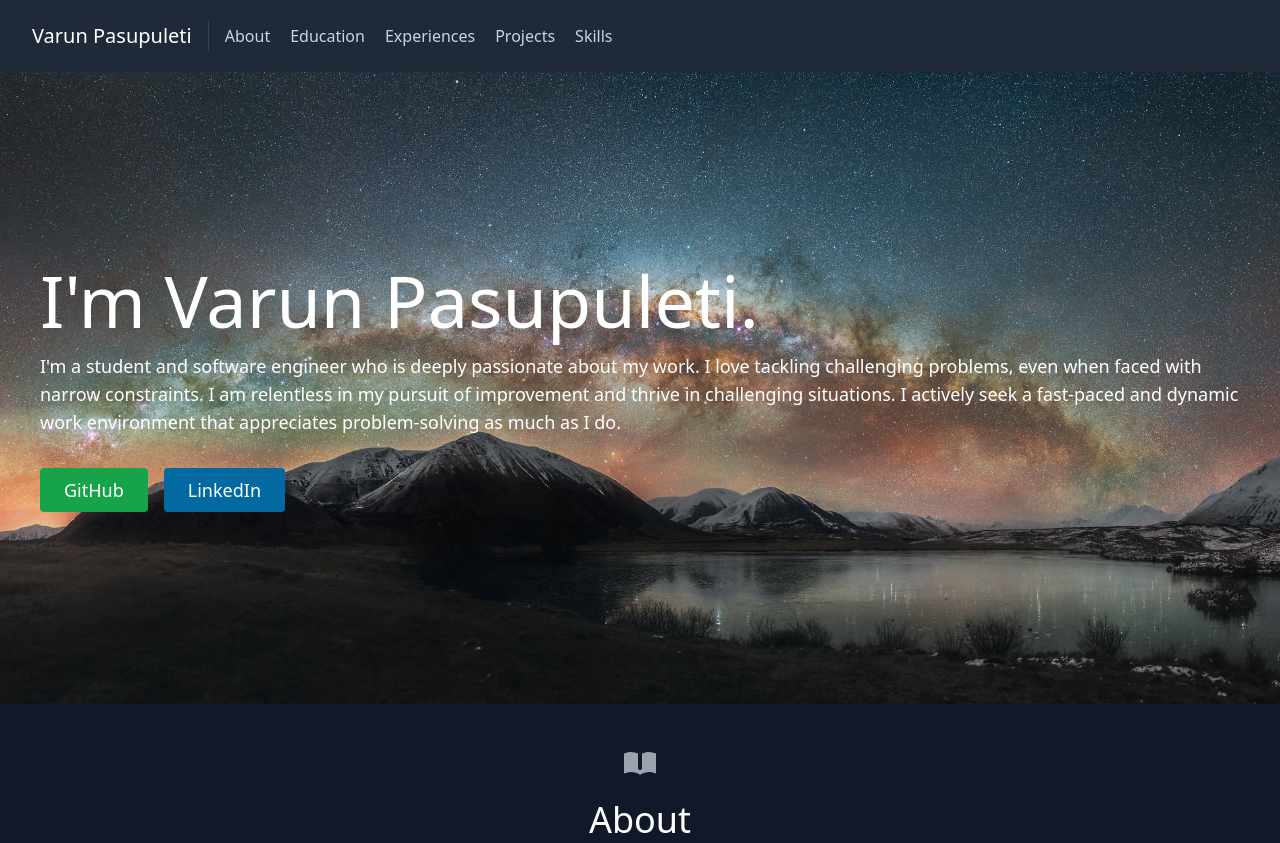
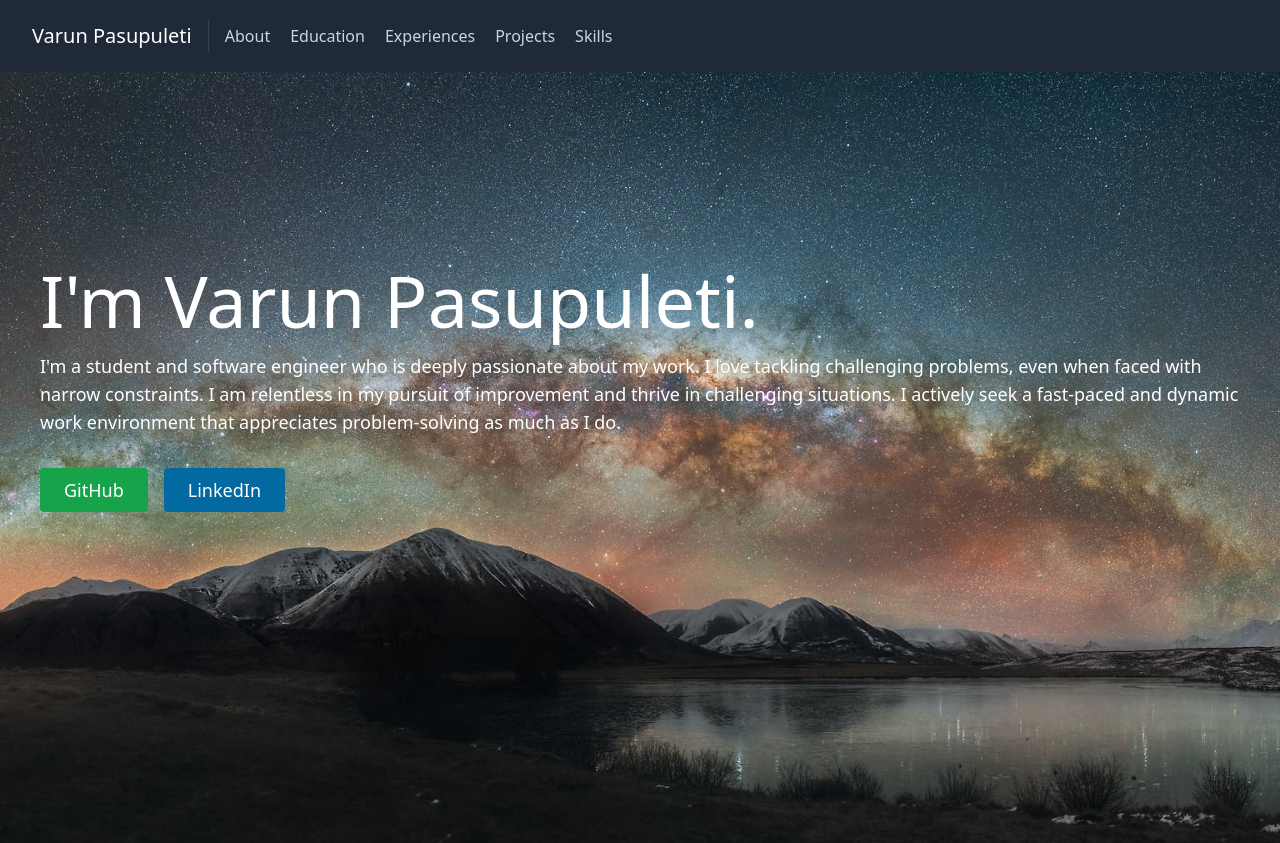
Before and after one commit to vjz3qz/portfolio, a React (Create React App) app: page / in a window 1280 px wide. Shown: the top 843 px of the page. Built offline with nearby package versions, Linux system fonts and the light colour scheme; the HTML template or start-up script is replaced by a standard one.

Commit message:
made backdrop cover the full page

```diff
--- a/src/components/Home.js
+++ b/src/components/Home.js
@@ -8,7 +8,10 @@ export default function Home() {
         backgroundImage: `url(${process.env.PUBLIC_URL}/images/backdrop.jpg)`,
         backgroundPosition: 'center',
         backgroundSize: 'cover',
-        backgroundRepeat: 'no-repeat'
+        backgroundRepeat: 'no-repeat',
+        width: '100vw',
+        height: '100vh',
+        position: 'relative',
       }}
     >
       <div className="container mx-auto flex px-10 py-20 md:py-36 lg:py-48 md:flex-row flex-col items-center">
```
